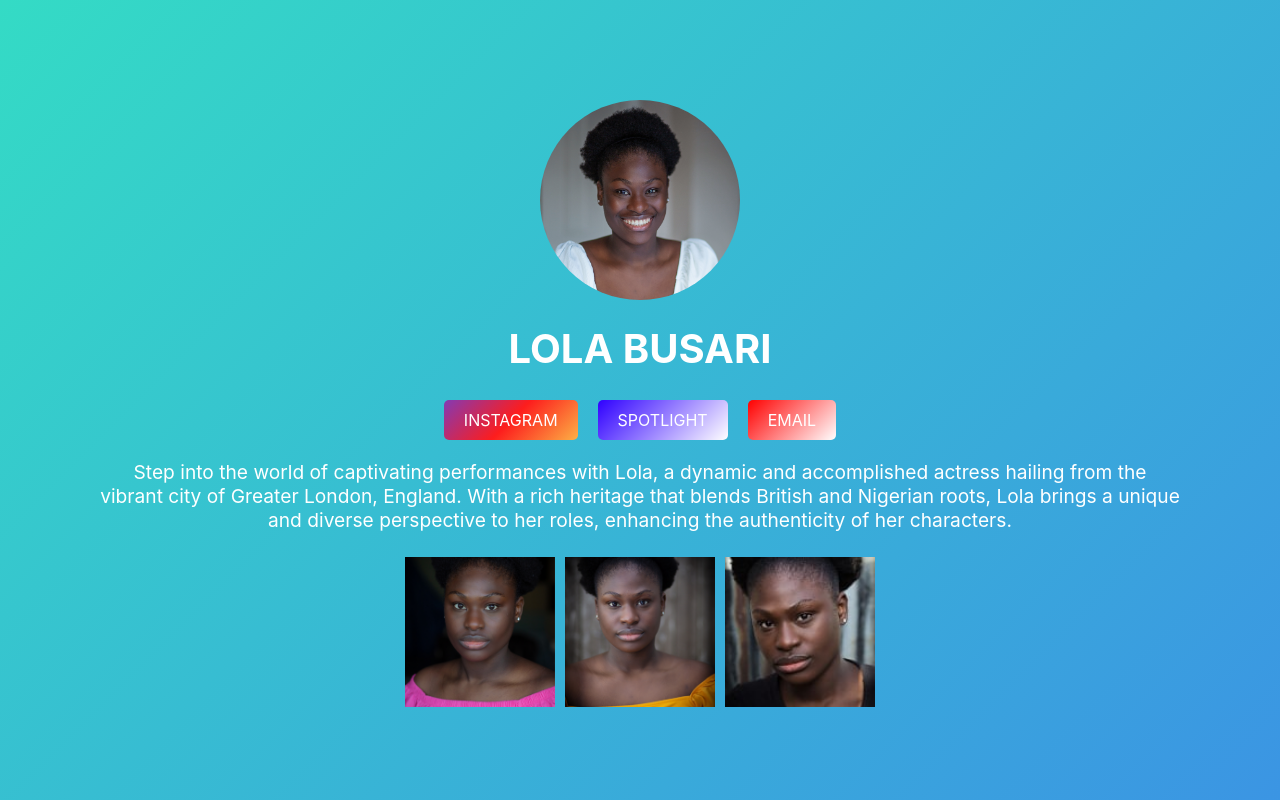
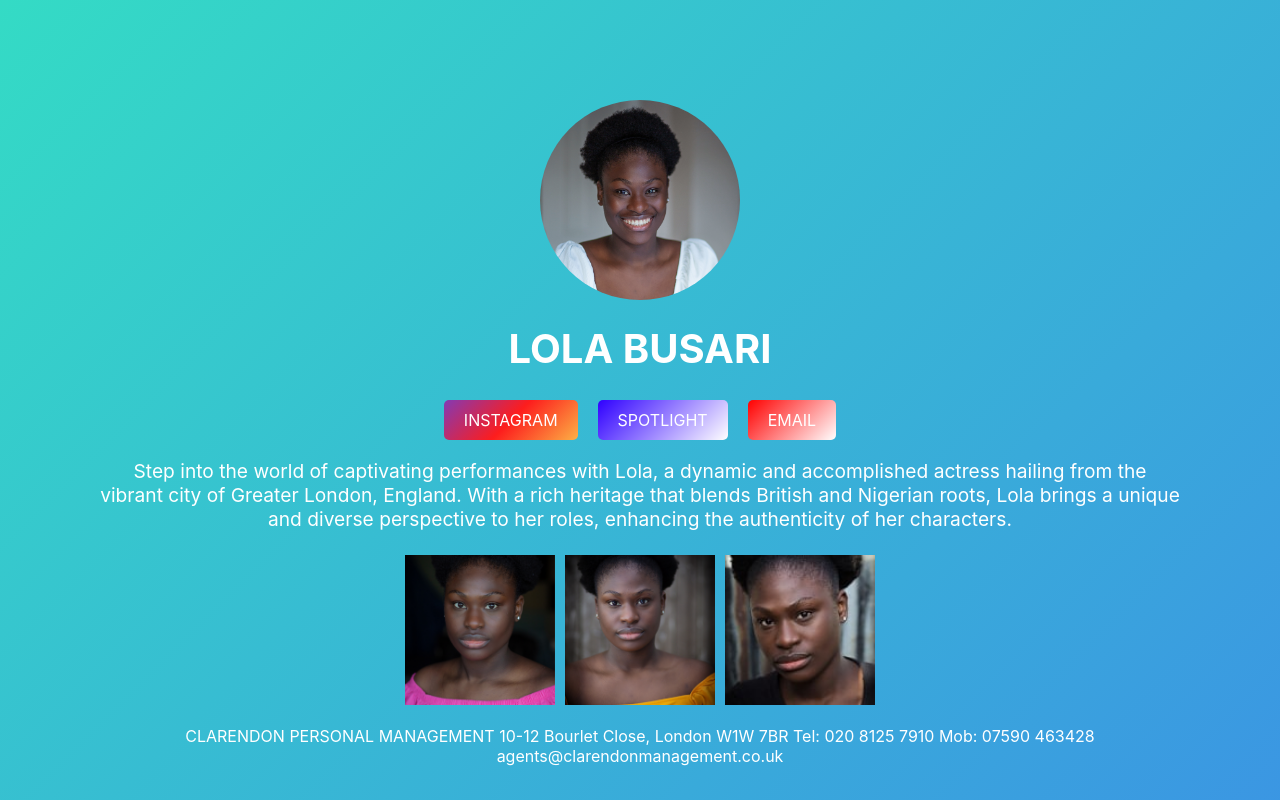
Before and after one commit to bbusari01/lola_website, a React (Create React App) app in the folder portfolio/: page / in a window 1280 px wide. Shown: the top 800 px of the page. Built offline with nearby package versions, Linux system fonts and the light colour scheme.

Commit message:
added contact agents

```diff
--- a/portfolio/src/App.css
+++ b/portfolio/src/App.css
@@ -23,8 +23,24 @@ h1 {
 
 .intro {
   font-size: 1.2rem;
-  margin: 20px 0;
+  margin-top: 20px 0;
+
 }
+
+.pictures {
+  display: flex;
+  flex-wrap: wrap;
+  justify-content: center;
+}
+
+.pictures img {
+  width: 150px;
+  height: 150px;
+  object-fit: cover;
+  margin: 5px;
+}
+
+
 
 .media {
   display: flex;
@@ -65,19 +81,6 @@ video {
   background-color: #2980b9;
 }
 
-
-.pictures {
-  display: flex;
-  flex-wrap: wrap;
-  justify-content: center;
-}
-
-.pictures img {
-  width: 150px;
-  height: 150px;
-  object-fit: cover;
-  margin: 5px;
-}
 
 .social-links {
   margin-top: 20px;
--- a/portfolio/src/App.js
+++ b/portfolio/src/App.js
@@ -9,7 +9,7 @@ import video1 from './video1.mp4'; // Add video file paths
 import video2 from './video2.mp4'; // Add video file paths
 
 function App() {
-  const email = 'lola@example.com';
+  const email = 'lolabusari@outlook.com';
 
   const [showVideos, setShowVideos] = useState(false); // State for toggling videos
 
@@ -35,7 +35,18 @@ function App() {
             <img src={pic3} alt="pic3" />
             <img src={pic4} alt="pic4" />
           </div>
+
+          <p className="contact_agents">
+
+        CLARENDON PERSONAL MANAGEMENT
+        10-12 Bourlet Close, London W1W 7BR
+        Tel: 020 8125 7910
+        Mob: 07590 463428
+        agents@clarendonmanagement.co.uk
+        </p>
+
         <div className="media">
+
         <button className="toggle" onClick={toggleVideos}>
             {showVideos ? 'Hide Showreels' : ' Showreels >'}
           </button>
```
